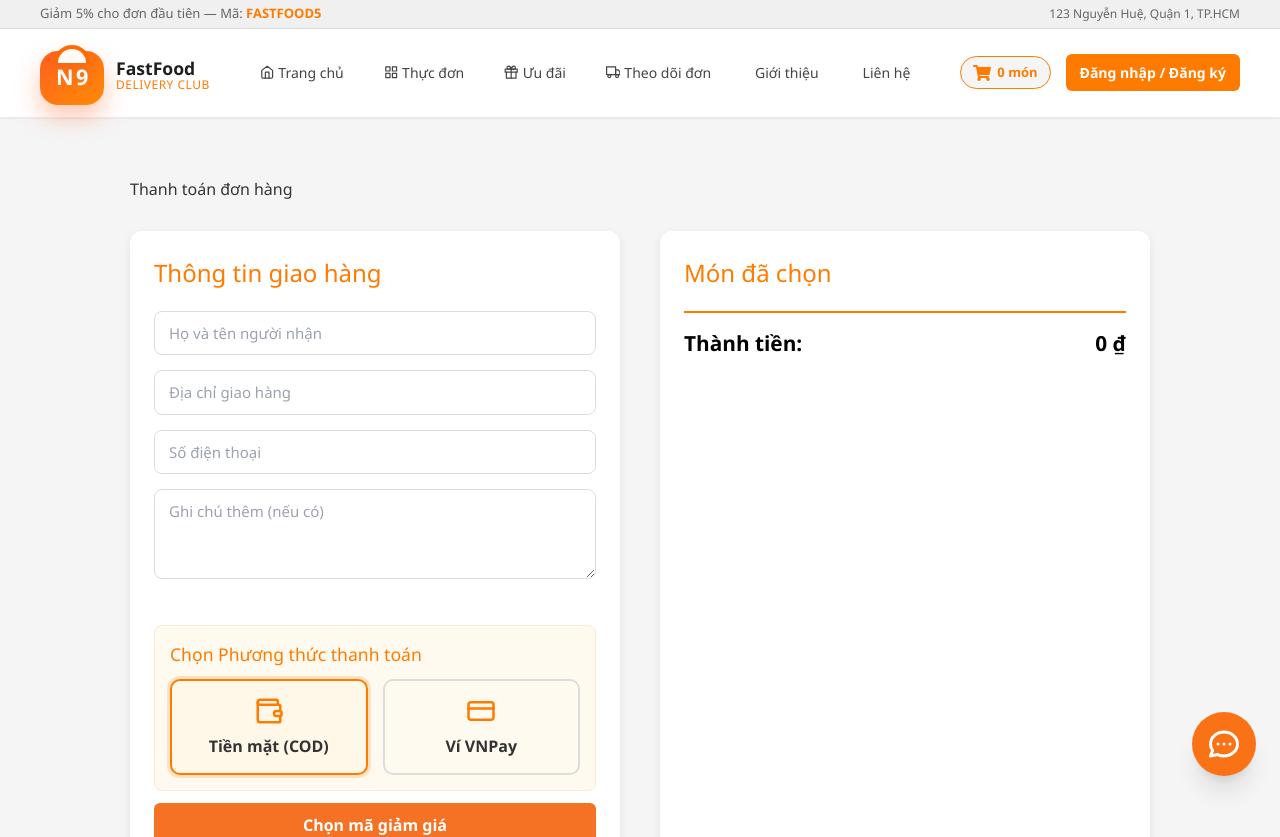
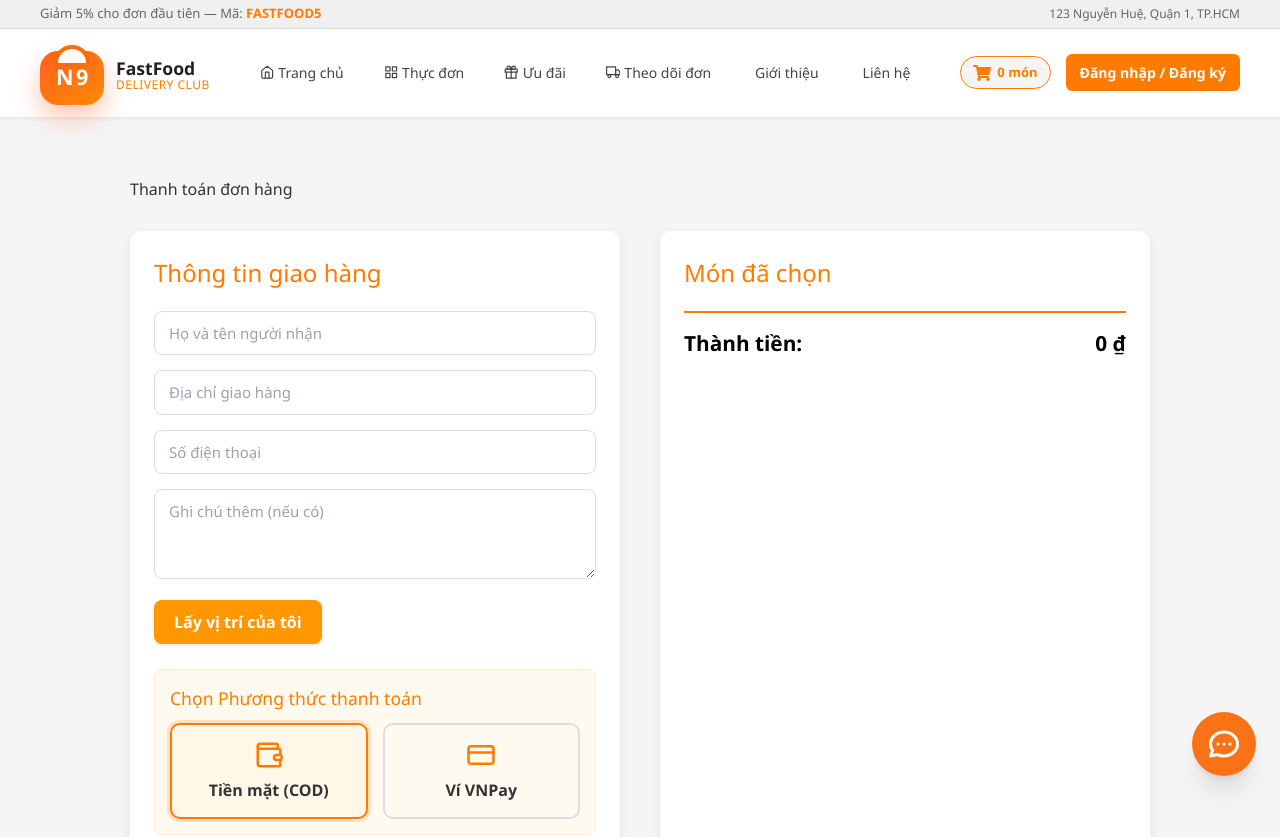
Before and after one commit to armaf7878/Fast_Food_Website, a React (Vite) app in the folder website/fe-web(1)/: page /checkout in a window 1280 px wide. Shown: the top 837 px of the page. Built offline with nearby package versions, Linux system fonts and the light colour scheme.

Commit message:
[UI] - Update get location client, Fix websocket, Shipper can see payment status || [BACK-END] - Update finish_order views for finishing order have to change payment_status to paid

```diff
--- a/website/fe-web(1)/src/app/apiClient.jsx
+++ b/website/fe-web(1)/src/app/apiClient.jsx
@@ -1,7 +1,7 @@
 import axios from "axios";
 
 const axiosClient = axios.create({
-    baseURL: 'http://127.0.0.1:8000/api',
+    baseURL: 'https://fast-food-website.onrender.com/api',
     headers: {
         "Content-Type": "application/json",
     },
--- a/website/fe-web(1)/src/pages/cart/CheckoutPage.jsx
+++ b/website/fe-web(1)/src/pages/cart/CheckoutPage.jsx
@@ -21,7 +21,9 @@ export default function CheckoutPage() {
     const [finalTotal, setFinalTotal] = useState(0);
     const [voucherList, setVoucherList] = useState([]);
     const [showVoucherPopup, setShowVoucherPopup] = useState(false);
-
+    const [order_lat, setOrder_Lat] = useState(0);
+    const [order_long, setOrder_Long] = useState(0);
+    const [loadingLocation, setLoadingLocation] = useState(false);
     const [form, setForm] = useState({
         name: "",
         address: "",
@@ -76,8 +78,8 @@ export default function CheckoutPage() {
         // Chuẩn hóa body API
         const orderPayload = {
             voucher_id: appliedDiscount ? appliedDiscount.voucher_id : null,
-            order_lat: currentUser.order_lat || 0,
-            order_long: currentUser.order_long || 0,
+            order_lat: order_lat || 0,
+            order_long:order_long || 0,
             order_address: form.address,
             order_phone: form.phone,
             payment_method: paymentMethod,
@@ -95,10 +97,50 @@ export default function CheckoutPage() {
             else(navigate("/order-tracking"))
         })
         .catch((err) =>{
-            alert(err.response.data)
+            console.log(err)
         });
 
+
+
     };
+
+    const getUserPosition = () => {
+        if (!navigator.geolocation) {
+            alert("Trình duyệt không hỗ trợ định vị.");
+            return;
+        }
+        setLoadingLocation(true);
+        navigator.geolocation.getCurrentPosition(
+            (pos) => {
+                const { latitude, longitude } = pos.coords;
+                setOrder_Lat(latitude);
+                setOrder_Long(longitude);
+                setLoadingLocation(false);
+                console.log( pos.coords);
+            }),
+            (err) => {
+                console.error("Lỗi định vị:", err);
+                switch (err.code) {
+                    case err.PERMISSION_DENIED:
+                        alert("Bạn đã từ chối quyền truy cập vị trí!");
+                        break;
+                    case err.POSITION_UNAVAILABLE:
+                        alert("Không lấy được vị trí hiện tại.");
+                        break;
+                    case err.TIMEOUT:
+                        alert("Lấy vị trí quá lâu, vui lòng thử lại.");
+                        break;
+                    default:
+                        alert("Không xác định được vị trí.");
+                }
+            },
+
+            {
+                enableHighAccuracy: true,
+                timeout: 10000,
+                maximumAge: 0
+            }
+    }
 
     return (
         <MainLayout>
@@ -145,7 +187,14 @@ export default function CheckoutPage() {
                             onChange={handleChange}
                             rows="3"
                         ></textarea>
-
+                        <button
+                            type="button"
+                            onClick={() => getUserPosition()}
+                            className="btn-location"
+                            disabled={loadingLocation}
+                        >
+                            {loadingLocation ? "Đang lấy vị trí..." : "Lấy vị trí của tôi"}
+                        </button>
                         {/* Payment */}
                         <div className="payment-method">
                             <h4>Chọn Phương thức thanh toán</h4>
@@ -206,6 +255,7 @@ export default function CheckoutPage() {
                         </div>
                     </div>
                 </div>
+
                 {showVoucherPopup && (
                     <div className="voucher-popup-overlay">
                         <div className="voucher-popup">
--- a/website/fe-web(1)/src/pages/cart/OrderTrackingPage.jsx
+++ b/website/fe-web(1)/src/pages/cart/OrderTrackingPage.jsx
@@ -59,7 +59,7 @@ const OrderCard = ({ order, onCancel }) => {
                 <h4>Chi tiết món ăn:</h4>
                 {order.order_items_read.map((item, index) => (
                     <div key={item.orderItem_id || index} className="order-item">
-                        <img src={`http://localhost:8000/media/${item.food_img}`|| 'https://via.placeholder.com/50'} alt={item.food_name} />
+                        <img src={`https://fast-food-website.onrender.com/media/${item.food_img}`|| 'https://via.placeholder.com/50'} alt={item.food_name} />
                         <span className="item-name">{item.food_name}</span>
                         <span className="item-qty">x {item.quantity}</span>
                         <span className="item-price">{formatCurrency(item.food_price * item.quantity)}</span>
--- a/website/fe-web(1)/src/pages/cart/TrackingPopup.jsx
+++ b/website/fe-web(1)/src/pages/cart/TrackingPopup.jsx
@@ -17,15 +17,13 @@ export default function TrackingPopup({ visible, onClose, shipperPos, order }) {
     const customerPos = { lat: order.order_lat, lon: order.order_long };
 
 
-    // -----------------------------------------------------
-    // 🛰 WebSocket lắng nghe vị trí shipper realtime
-    // -----------------------------------------------------
+
     useEffect(() => {
         if (!visible) return;
 
         const token = localStorage.getItem("currentUser");
         const socket = new WebSocket(
-            `ws://127.0.0.1:8000/ws/orders/${order.order_id}/track/?token=${token}`
+            `wss://fast-food-website.onrender.com/ws/orders/${order.order_id}/track/?token=${token}`
         );
 
         socket.onmessage = (e) => {
@@ -35,7 +33,7 @@ export default function TrackingPopup({ visible, onClose, shipperPos, order }) {
                     setCurrentShipper({
                         lat: data.lat,
                         lon: data.lng,
-                        timestamp: Date.now() // ép re-render
+                        timestamp: Date.now()
                     });
                 }
             } catch (err) {
@@ -47,9 +45,6 @@ export default function TrackingPopup({ visible, onClose, shipperPos, order }) {
     }, [visible, order.order_id]);
 
 
-    // -----------------------------------------------------
-    // 🛣 Hàm gọi OSRM để vẽ route shipper → khách
-    // -----------------------------------------------------
     const getRouteFromOSRM = async (start, end) => {
         try {
             const url = `https://router.project-osrm.org/route/v1/driving/${start.lon},${start.lat};${end.lon},${end.lat}?overview=full&geometries=geojson`;
@@ -66,18 +61,11 @@ export default function TrackingPopup({ visible, onClose, shipperPos, order }) {
         }
     };
 
-
-    // -----------------------------------------------------
-    // 🔄 Update route mỗi khi shipper di chuyển
-    // -----------------------------------------------------
     useEffect(() => {
         getRouteFromOSRM(currentShipper, customerPos);
     }, [currentShipper]);
 
 
-    // -----------------------------------------------------
-    // RENDER
-    // -----------------------------------------------------
     return (
         <div className="tracking-overlay">
             <div className="tracking-card">
--- a/website/fe-web(1)/src/pages/shipper/ShipperOrderDetailPopup.jsx
+++ b/website/fe-web(1)/src/pages/shipper/ShipperOrderDetailPopup.jsx
@@ -29,7 +29,7 @@ export default function ShipperOrderDetailPopup({ visible, onClose, order }) {
   useEffect(() => {
     if (!visible) return;
     const token = localStorage.getItem('currentUser');
-    const ws = new WebSocket(`ws://127.0.0.1:8000/ws/orders/${order.order_id}/track/?token=${token}`);
+    const ws = new WebSocket(`wss://fast-food-website.onrender.com/ws/orders/${order.order_id}/track/?token=${token}`);
 
     const geoWatch = navigator.geolocation.watchPosition(
       (pos) => {
@@ -40,7 +40,6 @@ export default function ShipperOrderDetailPopup({ visible, onClose, order }) {
         console.log(newPos)
 
         setShipmerPosSafely(newPos);
-        // Gửi vị trí shipper lên server
         ws.send(
           JSON.stringify({
             lat: newPos.lat,
@@ -54,7 +53,6 @@ export default function ShipperOrderDetailPopup({ visible, onClose, order }) {
 
     function setShipmerPosSafely(newPos) {
       setShipperPos((prev) => {
-        // tránh re-render vô hạn nếu vị trí không đổi
         if (!prev) return newPos;
         if (prev.lat === newPos.lat && prev.lon === newPos.lon) return prev;
         return newPos;
@@ -116,7 +114,7 @@ export default function ShipperOrderDetailPopup({ visible, onClose, order }) {
   return (
     <div className="shipper-modal-overlay">
       <div className="shipper-modal">
-        {/* Header */}
+
         <div className="shipper-modal-header">
           <div>
             <h3>Đơn hàng #{order.order_id}</h3>
@@ -160,6 +158,10 @@ export default function ShipperOrderDetailPopup({ visible, onClose, order }) {
                   <span className="label">Tổng tiền</span>
                   <p className="price">{formatCurrency(order.total)}</p>
                 </div>
+                <div>
+                  <span className="label">Trạng thái thanh toán</span>
+                  <p className="price">{order.payment_status == 'pending'? 'Chưa thanh toán': 'Đã thanh toán'}</p>
+                </div>
                 {order.voucher_code && (
                   <div>
                     <span className="label">Mã giảm giá</span>
@@ -181,7 +183,7 @@ export default function ShipperOrderDetailPopup({ visible, onClose, order }) {
                       <img
                         src={
                           item.food_img
-                            ? `http://localhost:8000/media/${item.food_img}`
+                            ? `https://fast-food-website.onrender.com/media/${item.food_img}`
                             : "https://via.placeholder.com/48"
                         }
                         alt={item.food_name}
--- a/website/fe-web(1)/src/styles/checkout.css
+++ b/website/fe-web(1)/src/styles/checkout.css
@@ -17,6 +17,26 @@
     align-items: center;
     z-index: 999;
 }
+.btn-location {
+    padding: 10px 16px;
+    background: #0078ff;
+    color: white;
+    border: none;
+    border-radius: 6px;
+    font-size: 14px;
+    cursor: pointer;
+    transition: 0.25s;
+}
+
+.btn-location:hover {
+    background: #005fcc;
+}
+
+.btn-location:disabled {
+    background: #9fc3ff;
+    cursor: not-allowed;
+}
+
 
 /* Popup box */
 .voucher-popup {
```
Also changed, not shown: 1 other file (tests, documents, lock files or other folders).
